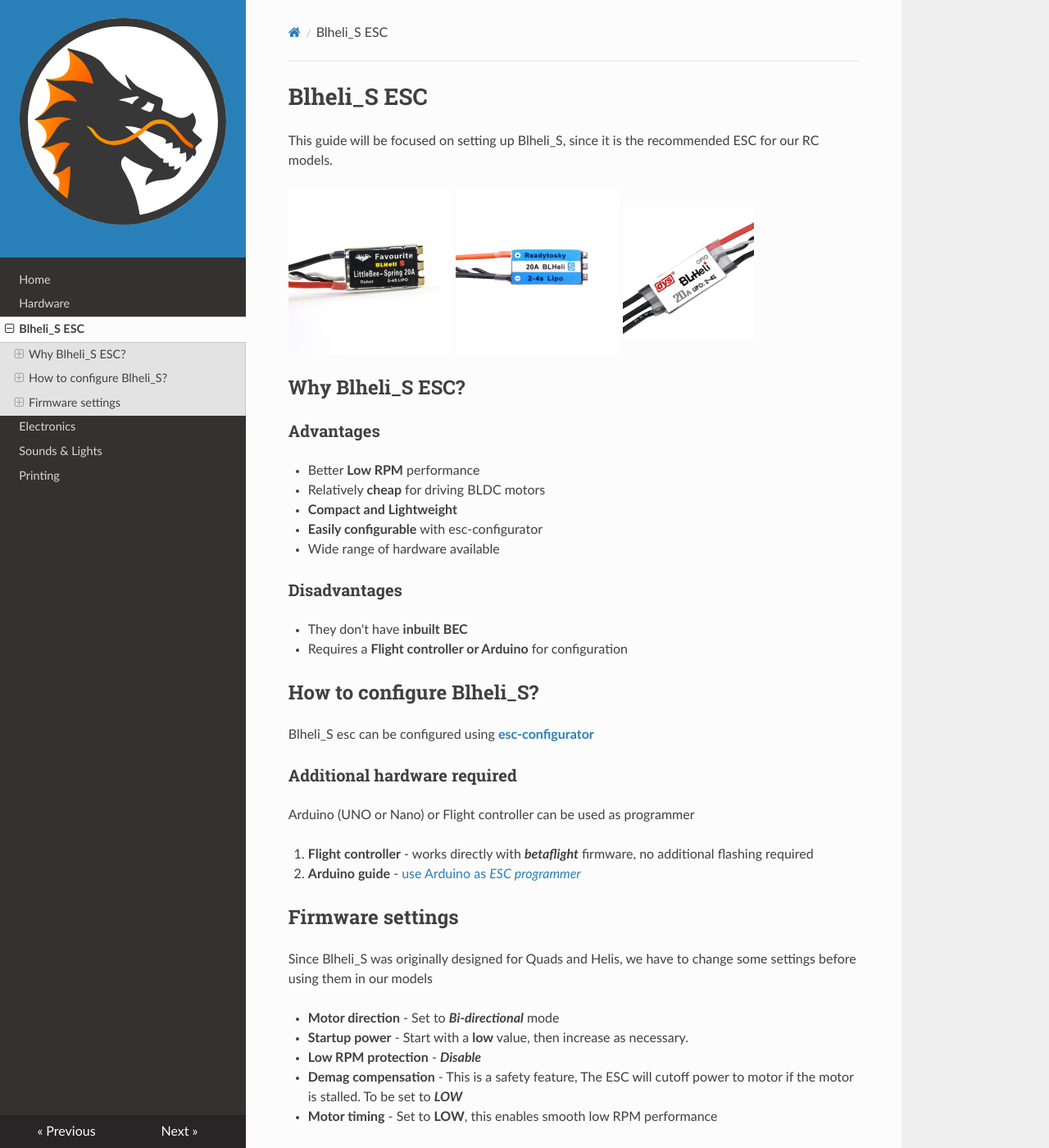
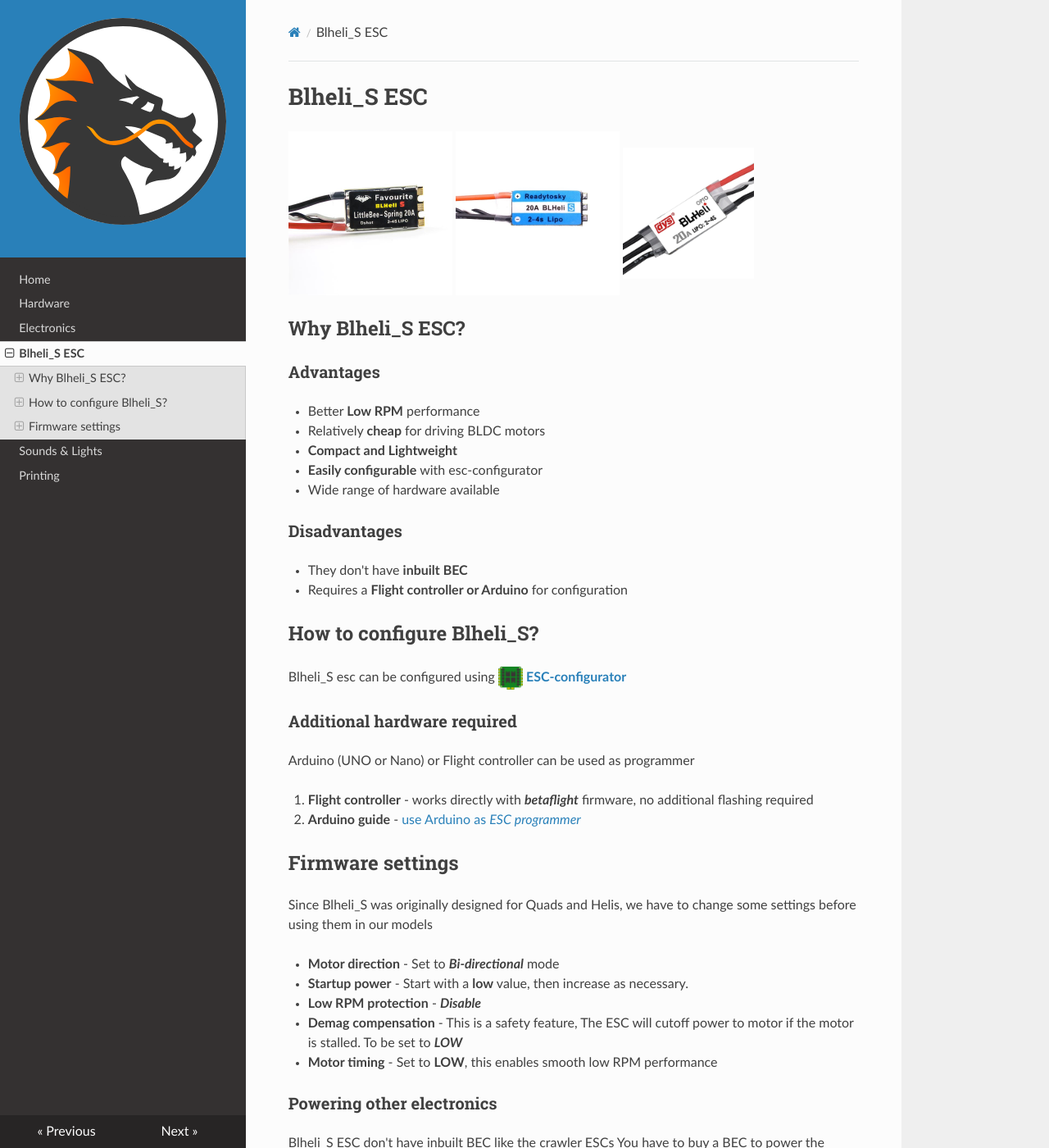
Before and after one commit to rambros3d/handbook, an MkDocs documentation site: the page built from docs/blheli.md, in a window 1280 px wide and 1400 px high. Shown: the whole window at 82% size. Built offline with MkDocs 1.6.1, drawn with Linux system fonts in a browser that asks for light colours; nearby versions of some CDN libraries.

```diff
--- a/docs/blheli.md
+++ b/docs/blheli.md
@@ -1,7 +1,4 @@
 # Blheli_S ESC
-
-This guide will be focused on setting up Blheli_S, since it is the recommended ESC for our RC models.
-
 ![alt text](images/blheli-littlebee.webp){: style="height:200px"}
 ![alt text](images/blheli-readytosky.webp){: style="height:200px"}
 ![alt text](images/blheli-dys.webp){: style="height:160px"}
@@ -20,7 +17,9 @@ This guide will be focused on setting up Blheli_S, since it is the recommended E
 * Requires a **Flight controller or Arduino** for configuration
 
 ## How to configure Blheli_S?
-Blheli_S esc can be configured using **[esc-configurator](https://esc-configurator.com)**
+Blheli_S esc can be configured using
+![alt text](logo/esc-configurator.webp){: style="height:30px"}
+**[ESC-configurator](https://esc-configurator.com)**
 
 ### Additional hardware required
 Arduino (UNO or Nano) or Flight controller can be used as programmer
--- a/mkdocs.yml
+++ b/mkdocs.yml
@@ -13,8 +13,8 @@ theme:
 nav:
     - Home: 'index.md'
     - Hardware: 'hardware.md'
+    - Electronics: 'electronics.md'
     - Blheli_S ESC: 'blheli.md'
-    - Electronics: 'electronics.md'
     - Sounds & Lights: 'sounds-lights.md'
     - Printing: 'printing.md'
 
```
Also changed, not shown: docs/sounds-lights.md (added, +11 -0 lines), docs/logo/esc-configurator.webp (added).
